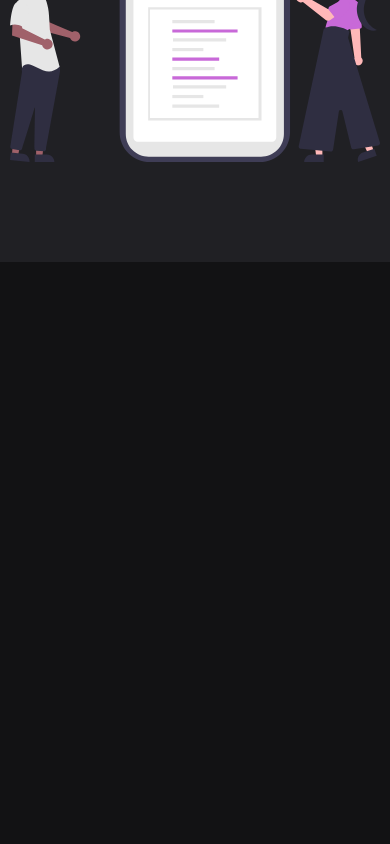
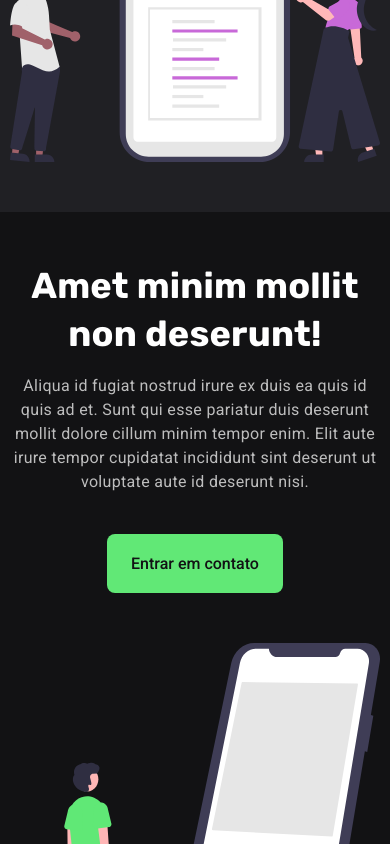
Before and after one commit to auggustus6/iniciodesign-web, a React (Vite) app: page / in a window 390 px wide. Shown: the part 4294-5138 px from the top of the page. Before the commit the page ends 4556 px from the top, so only its background shows below. Built offline with nearby package versions, Linux system fonts and the light colour scheme.

Commit message:
Five section responsive

```diff
--- a/src/App.jsx
+++ b/src/App.jsx
@@ -3,6 +3,7 @@ import FirstSection from "./components/FirstSection/FirstSection";
 import SecondSection from "./components/SecondSection/SecondSection";
 import ThirdSection from "./components/ThirdSection/ThirdSection";
 import FourSection from "./components/FourSection/FourSection";
+import FiveSection from "./components/FiveSection/FiveSection";
 
 function App() {
   return (
@@ -24,6 +25,10 @@ function App() {
         text="Amet minim mollit non deserunt!"
         paragraph="Amet minim mollit non deserunt ullamco est sit aliqua dolor do amet sint."
       />
+      <FiveSection
+        text="Amet minim mollit non deserunt!"
+        paragraph="Aliqua id fugiat nostrud irure ex duis ea quis id quis ad et. Sunt qui esse pariatur duis deserunt mollit dolore cillum minim tempor enim. Elit aute irure tempor cupidatat incididunt sint deserunt ut voluptate aute id deserunt nisi."
+      />
     </>
   );
 }
--- /dev/null
+++ b/src/components/FiveSection/FiveSection.jsx
@@ -0,0 +1,27 @@
+import styles from "./FiveSection.module.css";
+import stylesButton from "../Button/Button.module.css";
+import Button from "../Button/Button";
+import personAndPhone from "../../assets/personAndPhone.svg";
+
+const FiveSection = ({ text, paragraph }) => {
+  return (
+    <div className={styles.bgContainer}>
+      <div className={styles.container}>
+        <div className={styles.containerContent}>
+          <div className={styles.contentText}>
+            <h1>{text}</h1>
+            <p>{paragraph}</p>
+            <Button classname={stylesButton.btnPrimaryLarge}>
+              Entrar em contato
+            </Button>
+          </div>
+          <div className={styles.containerImg}>
+            <img src={personAndPhone} alt="" />
+          </div>
+        </div>
+      </div>
+    </div>
+  );
+};
+
+export default FiveSection;
--- /dev/null
+++ b/src/components/FiveSection/FiveSection.module.css
@@ -0,0 +1,66 @@
+:root {
+  --bgColor: #121214;
+}
+
+.bgContainer {
+  width: 100%;
+  background: var(--bgColor);
+}
+
+.container {
+  max-width: 128rem;
+  margin: 0 auto;
+  padding: 0 1rem;
+}
+
+.containerContent {
+  padding: 10rem 0 10rem;
+  display: flex;
+  align-items: center;
+  justify-content: space-between;
+}
+
+.contentText h1 {
+  font-size: 3.6rem;
+  line-height: 4.8rem;
+  letter-spacing: 0.02rem;
+}
+
+.contentText p {
+  margin: 1.6rem 0 4rem;
+  font-size: 1.6rem;
+  line-height: 2.4rem;
+  letter-spacing: 0.02em;
+  color: rgba(255, 255, 255, 0.72);
+  max-width: 48rem;
+}
+
+@media (max-width: 780px) {
+  .containerContent {
+    flex-direction: column;
+    align-items: center;
+    padding: 5rem 0 5rem;
+  }
+  .contentText {
+    display: flex;
+    flex-direction: column;
+    align-items: center;
+    justify-content: center;
+  }
+
+  .contentText h1 {
+    text-align: center;
+  }
+
+  .contentText p {
+    text-align: center;
+  }
+
+  .contentText button {
+    margin-bottom: 5rem;
+  }
+
+  .containerImg {
+    max-width: 40rem;
+  }
+}
--- a/src/components/FourSection/FourSection.module.css
+++ b/src/components/FourSection/FourSection.module.css
@@ -14,7 +14,7 @@
 }
 
 .containerContent {
-  padding: 5rem 0 10rem;
+  padding: 10rem 0 10rem;
 }
 
 .content {
@@ -50,10 +50,18 @@
 .containerCard .image {
   margin-top: 10rem;
 }
+@media (max-width: 780px) {
+  .containerContent {
+    padding: 5rem 0 5rem;
+  }
+}
 
 @media (max-width: 600px) {
   .containerCard {
     flex-direction: column;
+  }
+  .containerContent {
+    padding-top: 5rem;
   }
   .containerCard .image {
     margin-top: 5rem;
```
Also changed, not shown: src/assets/personAndPhone.svg (added).
